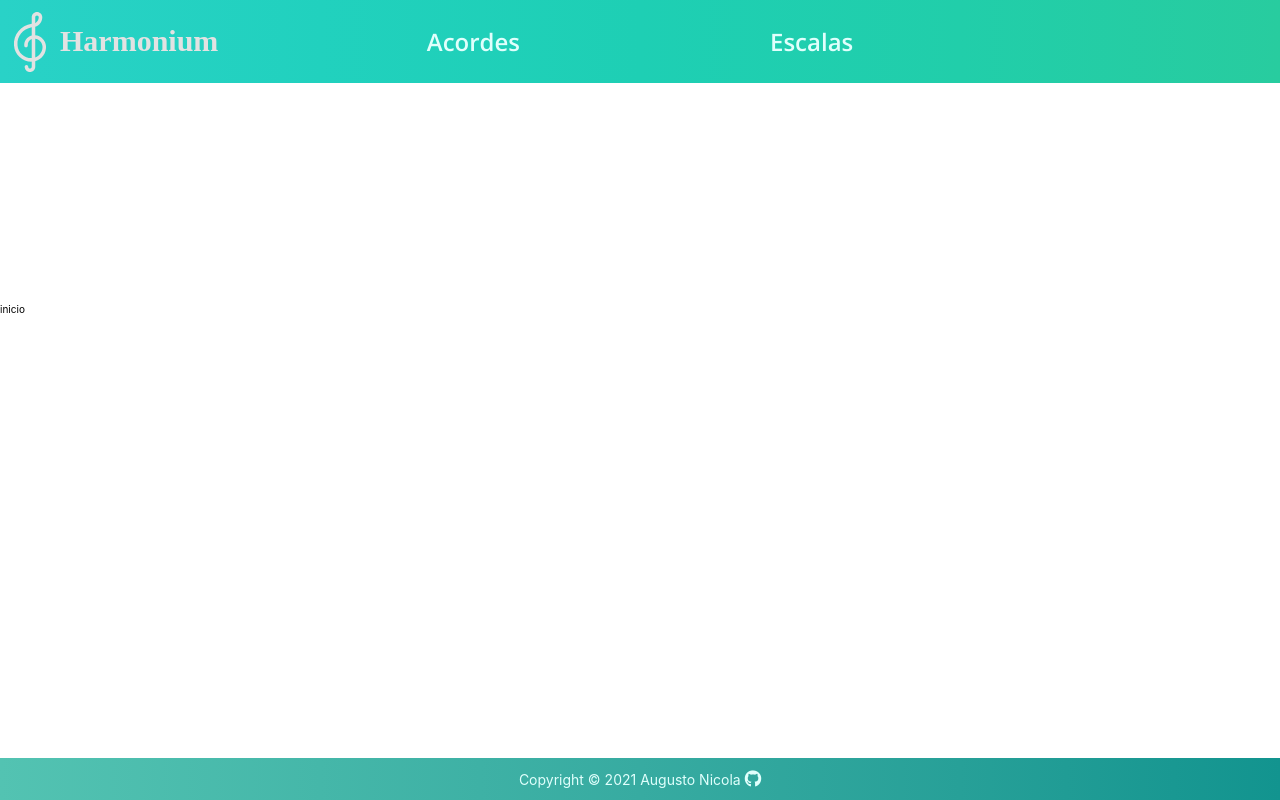
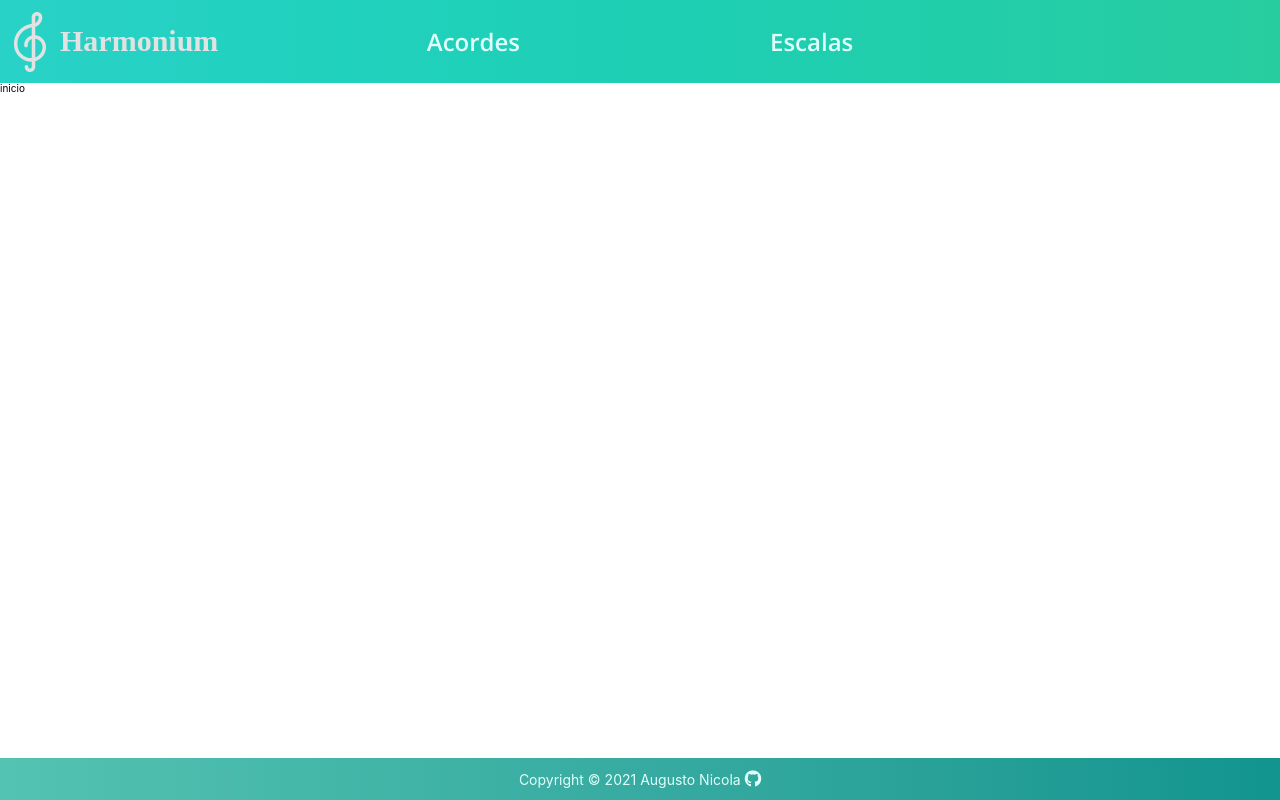
Before and after one commit to AugustoNicola/Harmonium, a React (Create React App) app in the folder app/: page / in a window 1280 px wide. Built offline with nearby package versions, Linux system fonts and the light colour scheme; the HTML template or start-up script is replaced by a standard one; a web font is replaced by a local one.

Commit message:
:wrench: Ajustes pantalla completa

```diff
--- a/app/src/App.css
+++ b/app/src/App.css
@@ -28,5 +28,9 @@ div.app {
 	min-height: 100vh;
 	margin: 0;
 	display: flex;
-	flex-flow: row wrap;
+	flex-flow: column wrap;
 }
+
+.main {
+	flex: 100% 1 1;
+}
--- a/app/src/Componentes/Footer/Footer.css
+++ b/app/src/Componentes/Footer/Footer.css
@@ -1,13 +1,11 @@
 .footer {
 	background-image: linear-gradient(to right, #53c3b2, #45b7a9, #37aba1, #27a098, #12948f);
 
-	display: block;
 	width: 100%;
 	background-color: var(--color-primario-oscuro);
 	padding: 1.2rem 0;
 
 	margin-top: auto;
-	width: 100%;
 }
 .footer a p {
 	margin: 0;
--- a/app/src/Componentes/Header/Header.css
+++ b/app/src/Componentes/Header/Header.css
@@ -12,7 +12,8 @@
 
 	text-decoration: none;
 
-	margin-bottom: auto;
+	margin-bottom: 0;
+	height: fit-content;
 }
 
 .header a.logo {
--- a/app/src/Componentes/Opciones/Opciones.jsx
+++ b/app/src/Componentes/Opciones/Opciones.jsx
@@ -0,0 +1,11 @@
+import React from 'react';
+
+const Opciones = () => {
+	return (
+		<div>
+			opciones
+		</div>
+	)
+}
+
+export default Opciones;
```
